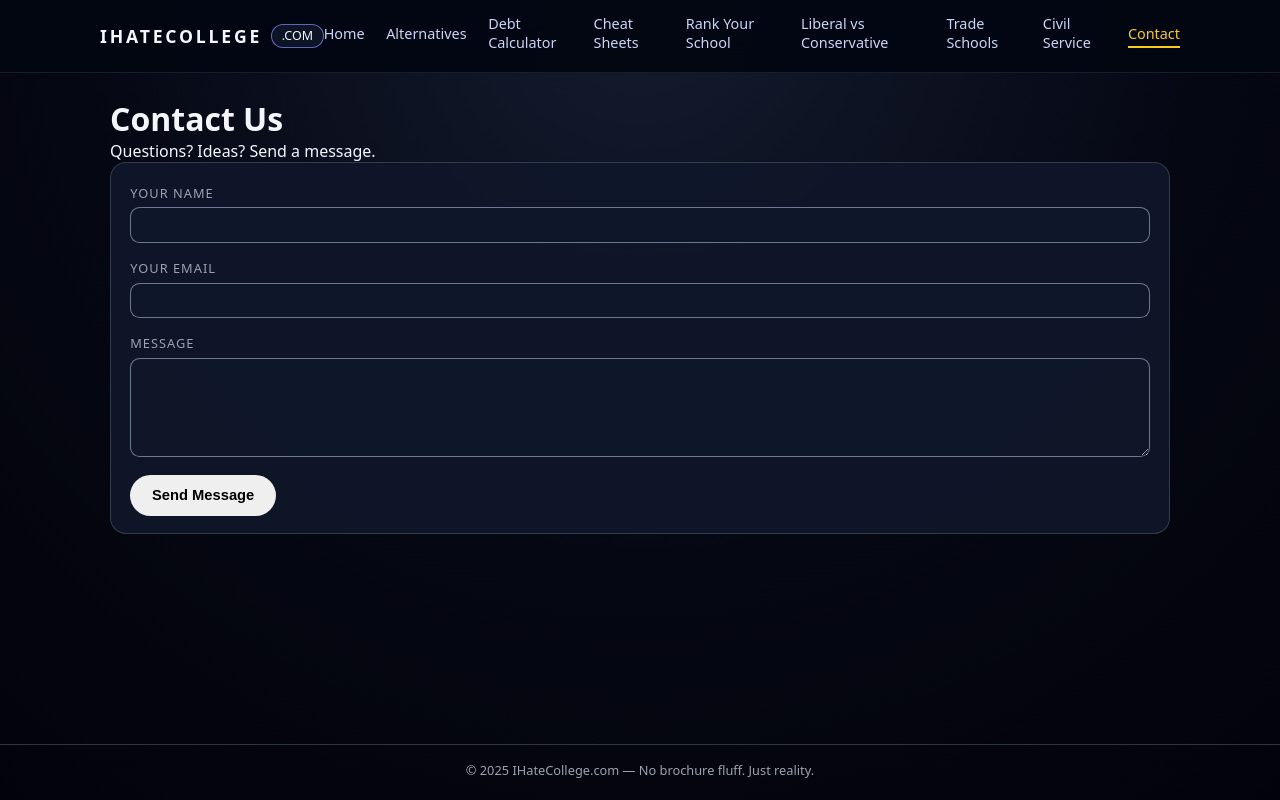
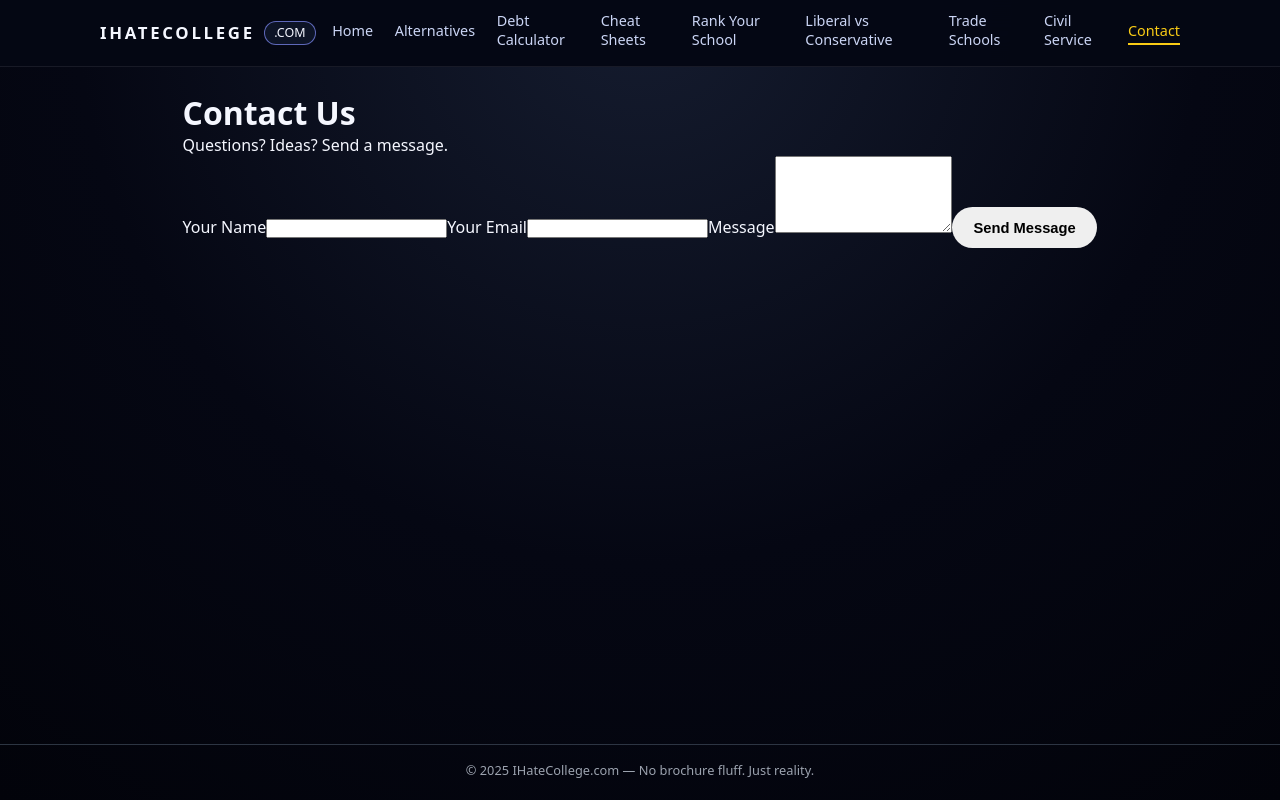
Before and after one commit to placebetsai/Ihatecollege, a Next.js app: page /contact in a window 1280 px wide. Built offline with nearby package versions, Linux system fonts and the light colour scheme.

Commit message:
Update globals.css

```diff
--- a/styles/globals.css
+++ b/styles/globals.css
@@ -1,5 +1,7 @@
 /* RESET */
-*, *::before, *::after {
+*,
+*::before,
+*::after {
   box-sizing: border-box;
   margin: 0;
   padding: 0;
@@ -22,40 +24,41 @@ a {
   text-decoration: none;
 }
 
-/* LAYOUT WRAPPER */
+/* LAYOUT */
 .site-root {
   min-height: 100vh;
   display: flex;
   flex-direction: column;
 }
 
-/* MOBILE-FIRST: very small top padding */
 .site-main {
   flex: 1;
   max-width: 1120px;
   margin: 0 auto;
-  padding: 0.5rem 1.25rem 3rem;
+  padding: 1.5rem 1.25rem 3rem;
 }
 
-/* NAVBAR */
+/* HEADER / NAVBAR */
 .site-header {
   position: sticky;
   top: 0;
   z-index: 40;
-  background: rgba(3, 7, 18, 0.96);
-  backdrop-filter: blur(16px);
-  border-bottom: 1px solid rgba(148, 163, 184, 0.15);
+  background: rgba(5, 8, 20, 0.97);
+  backdrop-filter: blur(18px);
+  border-bottom: 1px solid rgba(255, 255, 255, 0.08);
 }
 
 .nav-inner {
   max-width: 1120px;
   margin: 0 auto;
-  padding: 0.9rem 1.25rem;
+  padding: 0.7rem 1.25rem;
   display: flex;
   align-items: center;
   justify-content: space-between;
+  gap: 1rem;
 }
 
+/* LOGO */
 .logo-wrap {
   display: inline-flex;
   align-items: center;
@@ -65,7 +68,7 @@ a {
 .logo-text {
   font-weight: 800;
   letter-spacing: 0.16em;
-  font-size: 1.1rem;
+  font-size: 1.05rem;
 }
 
 .logo-pill {
@@ -100,7 +103,7 @@ a {
   border-color: #facc15;
 }
 
-/* Hamburger */
+/* Hamburger button */
 .nav-toggle {
   display: none;
   background: none;
@@ -125,29 +128,26 @@ a {
 .bar1.open {
   transform: translateY(6px) rotate(45deg);
 }
-
 .bar2.open {
   opacity: 0;
 }
-
 .bar3.open {
   transform: translateY(-6px) rotate(-45deg);
 }
 
-/* Mobile menu (base) */
+/* Mobile menu (hidden by default) */
 .nav-links-mobile {
   display: none;
 }
 
-/* HERO + HOME SECTIONS */
-/* MOBILE-FIRST: almost no gap under nav */
+/* HERO */
 .hero {
-  padding: 2rem 1.25rem 2rem;
+  padding: 2.3rem 1.4rem 2rem;
   border-radius: 1.5rem;
   background: radial-gradient(circle at top left, #111827, #020617);
   box-shadow: 0 40px 120px rgba(15, 23, 42, 0.65);
   border: 1px solid rgba(148, 163, 184, 0.35);
-  margin-top: 0.4rem;
+  margin-top: 1.25rem;
 }
 
 .eyebrow {
@@ -159,7 +159,7 @@ a {
 }
 
 .hero-title {
-  font-size: 1.9rem;
+  font-size: 2.2rem;
   line-height: 1.1;
   font-weight: 800;
   margin-bottom: 0.9rem;
@@ -183,6 +183,7 @@ a {
   margin-bottom: 1.6rem;
 }
 
+/* Buttons */
 .btn {
   padding: 0.7rem 1.3rem;
   border-radius: 999px;
@@ -208,6 +209,7 @@ a {
   color: #e5e7eb;
 }
 
+/* Hero stats */
 .hero-stats {
   display: grid;
   grid-template-columns: repeat(auto-fit, minmax(160px, 1fr));
@@ -335,33 +337,6 @@ a {
   color: #f9fafb;
 }
 
-/* Generic card + inputs for all other pages */
-.card {
-  padding: 1.1rem 1.2rem;
-  border-radius: 1rem;
-  background: rgba(15, 23, 42, 0.95);
-  border: 1px solid rgba(55, 65, 81, 0.9);
-  margin-bottom: 1.1rem;
-}
-
-.input {
-  width: 100%;
-  margin: 0.3rem 0 0.8rem;
-  padding: 0.55rem 0.7rem;
-  border-radius: 0.6rem;
-  border: 1px solid rgba(148, 163, 184, 0.7);
-  background: rgba(15, 23, 42, 0.9);
-  color: #f9fafb;
-  font-size: 0.9rem;
-}
-
-label {
-  font-size: 0.8rem;
-  text-transform: uppercase;
-  letter-spacing: 0.08em;
-  color: #9ca3af;
-}
-
 /* Footer */
 .site-footer {
   border-top: 1px solid rgba(55, 65, 81, 0.8);
@@ -371,7 +346,7 @@ label {
   color: #9ca3af;
 }
 
-/* ========== MOBILE ========== */
+/* MOBILE */
 @media (max-width: 768px) {
   .nav-links-desktop {
     display: none;
@@ -388,17 +363,6 @@ label {
     padding: 0.75rem 1.25rem 1rem;
     background: rgba(3, 7, 18, 0.98);
     border-bottom: 1px solid rgba(148, 163, 184, 0.25);
-    transform-origin: top;
-    transform: scaleY(0);
-    opacity: 0;
-    pointer-events: none;
-    transition: transform 0.16s ease, opacity 0.16s ease;
-  }
-
-  .nav-links-mobile.open {
-    transform: scaleY(1);
-    opacity: 1;
-    pointer-events: auto;
   }
 
   .nav-link-mobile {
@@ -410,16 +374,28 @@ label {
   .nav-link-mobile-active {
     color: #facc15;
   }
+
+  .hero {
+    padding: 1.8rem 1.1rem 1.7rem;
+    margin-top: 0.8rem; /* <- keeps gap small on mobile */
+  }
+
+  .hero-title {
+    font-size: 1.8rem;
+  }
+
+  .path-grid {
+    grid-template-columns: 1fr;
+  }
+
+  .quote-list {
+    grid-template-columns: 1fr;
+  }
 }
 
-/* ========== DESKTOP (bigger spacing) ========== */
+/* DESKTOP GRID */
 @media (min-width: 769px) {
-  .site-main {
-    padding: 1.5rem 1.25rem 3rem;
-  }
-
   .hero {
-    margin-top: 1.5rem;
     padding: 2.8rem 2.2rem 2.4rem;
   }
 
@@ -434,4 +410,4 @@ label {
   .quote-list {
     grid-template-columns: repeat(3, minmax(0, 1fr));
   }
-  }
+    }
```
